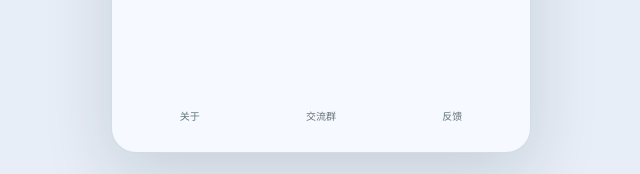
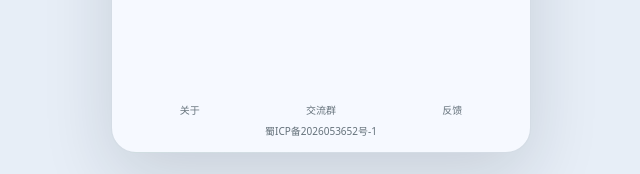
Before and after one commit to kcoewoys/kuaizudui, a Vue app in the folder frontend/: page / in a window 1280 px wide. Shown: the part 623-797 px from the top of the page, without its empty margins (319-959 px from the left). Built offline with nearby package versions, Linux system fonts and the light colour scheme; no server answers.

Commit message:
feat: 在页脚添加备案链接

```diff
--- a/frontend/src/components/AppFooter.vue
+++ b/frontend/src/components/AppFooter.vue
@@ -69,6 +69,7 @@ async function openGroup() {
     <button type="button" @click="openPanel = 'about'">关于</button>
     <button type="button" @click="openGroup">交流群</button>
     <button type="button" @click="openFeedback">反馈</button>
+    <a class="beian-link" href="https://beian.miit.gov.cn/" target="_blank" rel="noopener noreferrer">蜀ICP备2026053652号-1</a>
   </footer>
 
   <BaseModal :open="openPanel !== null" size="small" @close="openPanel = null">
--- a/frontend/src/style.css
+++ b/frontend/src/style.css
@@ -801,7 +801,8 @@ a {
   display: grid;
   grid-template-columns: repeat(3, 1fr);
   align-items: end;
-  gap: 8px;
+  column-gap: 8px;
+  row-gap: 0;
   margin-top: auto;
   padding: 18px 0 max(14px, env(safe-area-inset-bottom));
 }
@@ -819,6 +820,21 @@ a {
 .app-footer button:hover {
   color: var(--ink);
   background: rgba(255, 255, 255, 0.7);
+}
+
+.app-footer .beian-link {
+  grid-column: 1 / -1;
+  justify-self: center;
+  /* 按钮是 44px 透明触摸区、文字居中，负 margin 让备案号贴近可见文字行 */
+  margin-top: -8px;
+  color: #65727b;
+  font-size: 10px;
+  line-height: 1.4;
+  text-decoration: none;
+}
+
+.app-footer .beian-link:hover {
+  color: var(--ink);
 }
 
 .publish-panel--inline {
```
